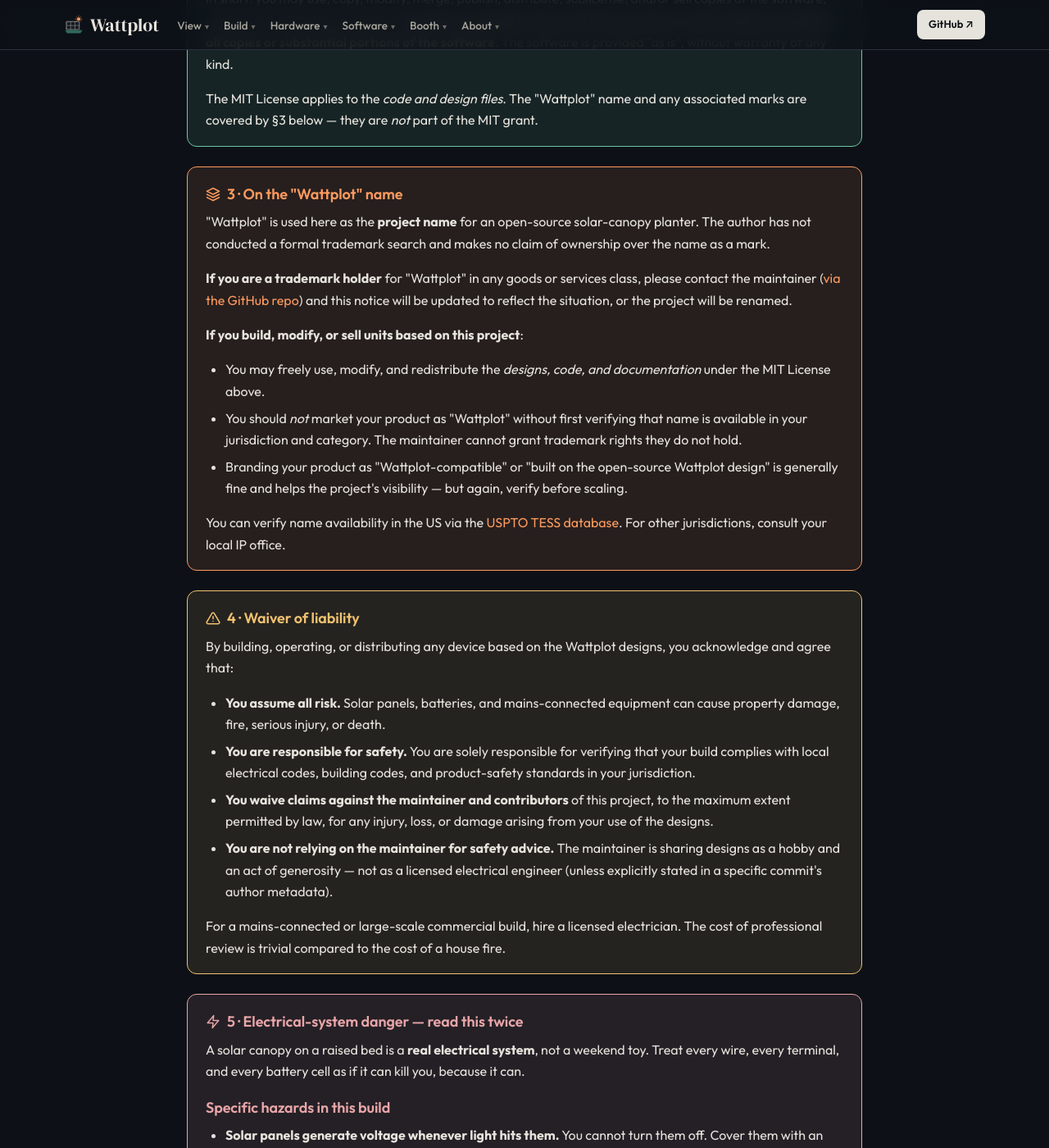
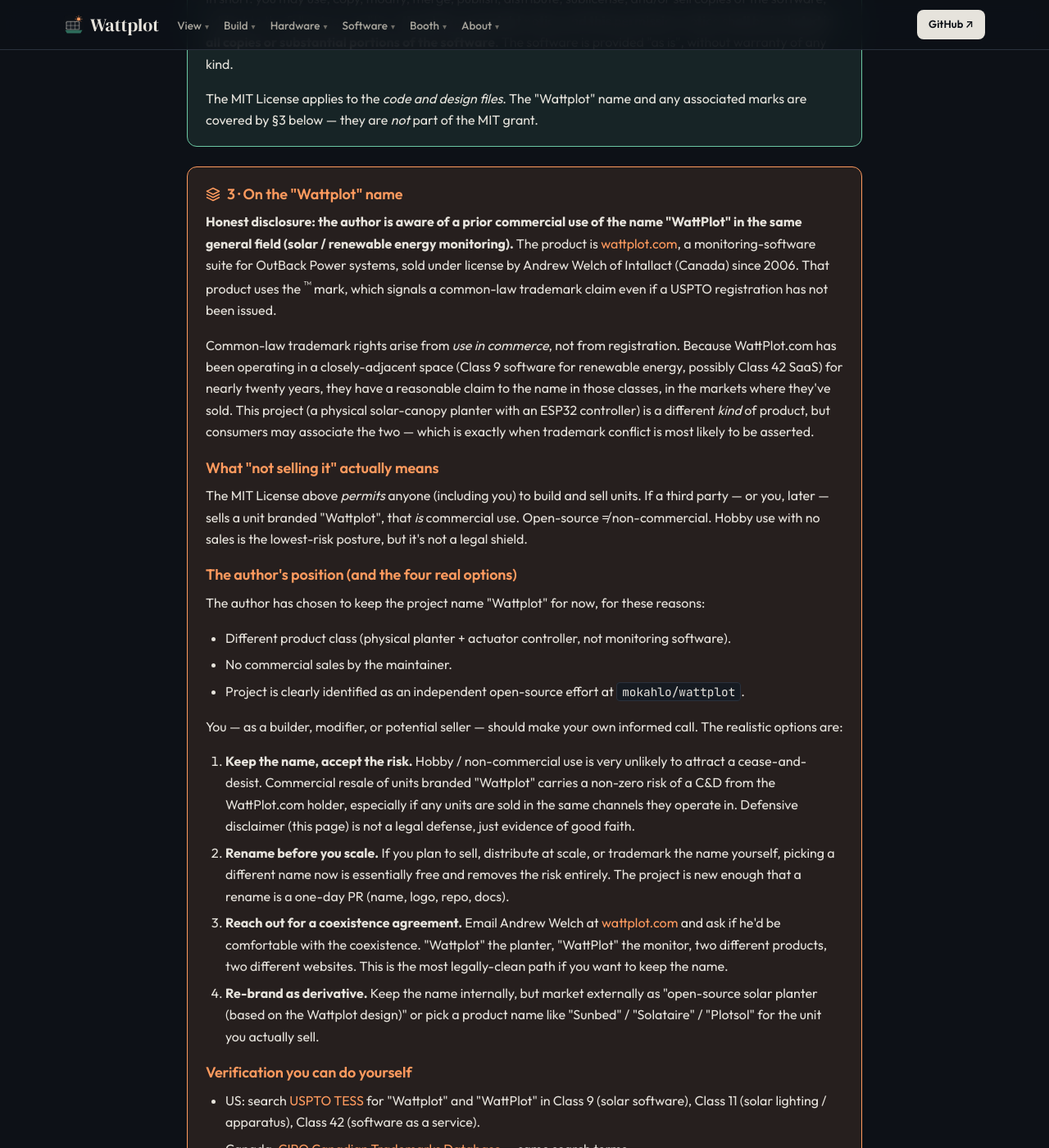
Before and after one commit to mokahlo/wattplot, a Jekyll site: the page docs/disclaimers.html, which Jekyll copies as it is, in a window 1280 px wide and 1400 px high, scrolled down 1359 px. Shown: the whole window at 82% size. Built offline with Jekyll 4.4.1, drawn with Linux system fonts in a browser that asks for light colours; some of the changed text lies outside the part shown.

Commit message:
docs: honest trademark disclosure (prior use by wattplot.com)
The disclaimers page now discloses the prior commercial use of
'WattPlot' (capital P) by Andrew Welch / Intallact (Canada, 2006)
as a solar-monitoring software suite. Common-law trademark rights
arise from use in commerce, not registration, and the WattPlot.com
product has been operating in a closely-adjacent space for nearly
twenty years with a TM mark.

Adds:
* An honest 'we know about the prior use' paragraph at the top
  of the trademark section.
* The four realistic options (keep+accept-risk, rename before
  scale, coexistence agreement, rebrand as derivative) so any
  builder can make an informed call.
* Direct verification links (USPTO TESS, CIPO, EUIPO, WIPO).
* A clear 'this is not legal advice' note pointing builders to
  an IP attorney if they plan to sell.

```diff
--- a/docs/disclaimers.html
+++ b/docs/disclaimers.html
@@ -225,15 +225,36 @@
         <svg width="18" height="18" viewBox="0 0 24 24" fill="none" stroke="currentColor" stroke-width="2" stroke-linecap="round" stroke-linejoin="round"><path d="M12 2L2 7l10 5 10-5-10-5z"/><path d="M2 17l10 5 10-5"/><path d="M2 12l10 5 10-5"/></svg>
         3 · On the "Wattplot" name
       </h3>
-      <p>"Wattplot" is used here as the <strong>project name</strong> for an open-source solar-canopy planter. The author has not conducted a formal trademark search and makes no claim of ownership over the name as a mark.</p>
-      <p><strong>If you are a trademark holder</strong> for "Wattplot" in any goods or services class, please contact the maintainer (<a href="https://github.com/mokahlo/wattplot">via the GitHub repo</a>) and this notice will be updated to reflect the situation, or the project will be renamed.</p>
-      <p><strong>If you build, modify, or sell units based on this project</strong>:</p>
+      <p><strong>Honest disclosure: the author is aware of a prior commercial use of the name "WattPlot" in the same general field (solar / renewable energy monitoring).</strong> The product is <a href="https://wattplot.com/">wattplot.com</a>, a monitoring-software suite for OutBack Power systems, sold under license by Andrew Welch of Intallact (Canada) since 2006. That product uses the <sup>™</sup> mark, which signals a common-law trademark claim even if a USPTO registration has not been issued.</p>
+
+      <p>Common-law trademark rights arise from <em>use in commerce</em>, not from registration. Because WattPlot.com has been operating in a closely-adjacent space (Class 9 software for renewable energy, possibly Class 42 SaaS) for nearly twenty years, they have a reasonable claim to the name in those classes, in the markets where they've sold. This project (a physical solar-canopy planter with an ESP32 controller) is a different <em>kind</em> of product, but consumers may associate the two — which is exactly when trademark conflict is most likely to be asserted.</p>
+
+      <h3>What "not selling it" actually means</h3>
+      <p>The MIT License above <em>permits</em> anyone (including you) to build and sell units. If a third party — or you, later — sells a unit branded "Wattplot", that <em>is</em> commercial use. Open-source ≠ non-commercial. Hobby use with no sales is the lowest-risk posture, but it's not a legal shield.</p>
+
+      <h3>The author's position (and the four real options)</h3>
+      <p>The author has chosen to keep the project name "Wattplot" for now, for these reasons:</p>
       <ul>
-        <li>You may freely use, modify, and redistribute the <em>designs, code, and documentation</em> under the MIT License above.</li>
-        <li>You should <em>not</em> market your product as "Wattplot" without first verifying that name is available in your jurisdiction and category. The maintainer cannot grant trademark rights they do not hold.</li>
-        <li>Branding your product as "Wattplot-compatible" or "built on the open-source Wattplot design" is generally fine and helps the project's visibility — but again, verify before scaling.</li>
+        <li>Different product class (physical planter + actuator controller, not monitoring software).</li>
+        <li>No commercial sales by the maintainer.</li>
+        <li>Project is clearly identified as an independent open-source effort at <code>mokahlo/wattplot</code>.</li>
       </ul>
-      <p>You can verify name availability in the US via the <a href="https://tmsearch.uspto.gov/">USPTO TESS database</a>. For other jurisdictions, consult your local IP office.</p>
+      <p>You — as a builder, modifier, or potential seller — should make your own informed call. The realistic options are:</p>
+      <ol>
+        <li><strong>Keep the name, accept the risk.</strong> Hobby / non-commercial use is very unlikely to attract a cease-and-desist. Commercial resale of units branded "Wattplot" carries a non-zero risk of a C&D from the WattPlot.com holder, especially if any units are sold in the same channels they operate in. Defensive disclaimer (this page) is not a legal defense, just evidence of good faith.</li>
+        <li><strong>Rename before you scale.</strong> If you plan to sell, distribute at scale, or trademark the name yourself, picking a different name now is essentially free and removes the risk entirely. The project is new enough that a rename is a one-day PR (name, logo, repo, docs).</li>
+        <li><strong>Reach out for a coexistence agreement.</strong> Email Andrew Welch at <a href="https://wattplot.com/about_wattplot.htm">wattplot.com</a> and ask if he'd be comfortable with the coexistence. "Wattplot" the planter, "WattPlot" the monitor, two different products, two different websites. This is the most legally-clean path if you want to keep the name.</li>
+        <li><strong>Re-brand as derivative.</strong> Keep the name internally, but market externally as "open-source solar planter (based on the Wattplot design)" or pick a product name like "Sunbed" / "Solataire" / "Plotsol" for the unit you actually sell.</li>
+      </ol>
+
+      <h3>Verification you can do yourself</h3>
+      <ul>
+        <li>US: search <a href="https://tmsearch.uspto.gov/">USPTO TESS</a> for "Wattplot" and "WattPlot" in Class 9 (solar software), Class 11 (solar lighting / apparatus), Class 42 (software as a service).</li>
+        <li>Canada: <a href="https://ised-isde.canada.ca/cipo/trademark-search/srch">CIPO Canadian Trademarks Database</a> — same search terms.</li>
+        <li>EU: <a href="https://euipo.europa.eu/eSearch/">EUIPO eSearch</a>.</li>
+        <li>WIPO global: <a href="https://ipportal.wipo.int/home/tools/trademarks">WIPO IP Portal</a>.</li>
+        <li><strong>This is not legal advice.</strong> If you plan to sell, talk to an IP attorney in your jurisdiction. A 30-minute consultation ($150-$400) is cheaper than renaming a product line later.</li>
+      </ul>
     </div>
 
     <div id="waiver" class="callout waiver">
```
